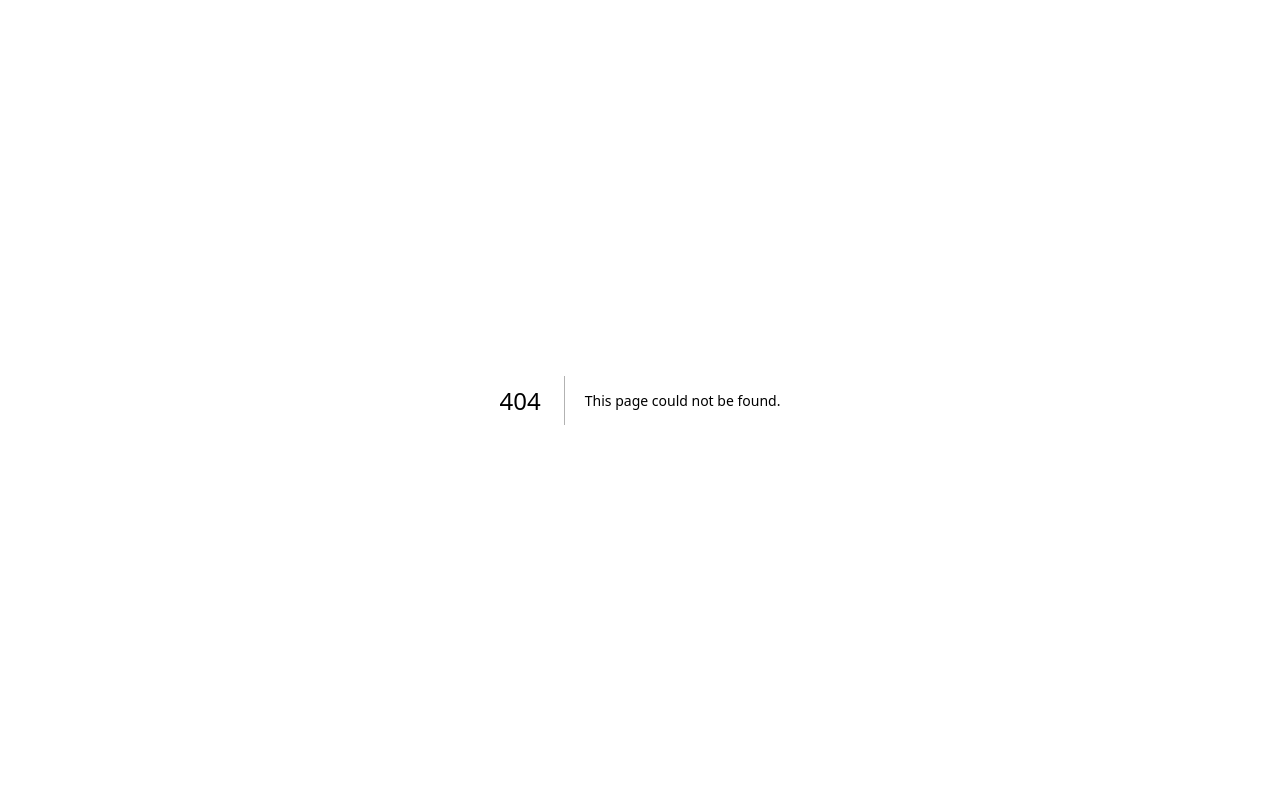
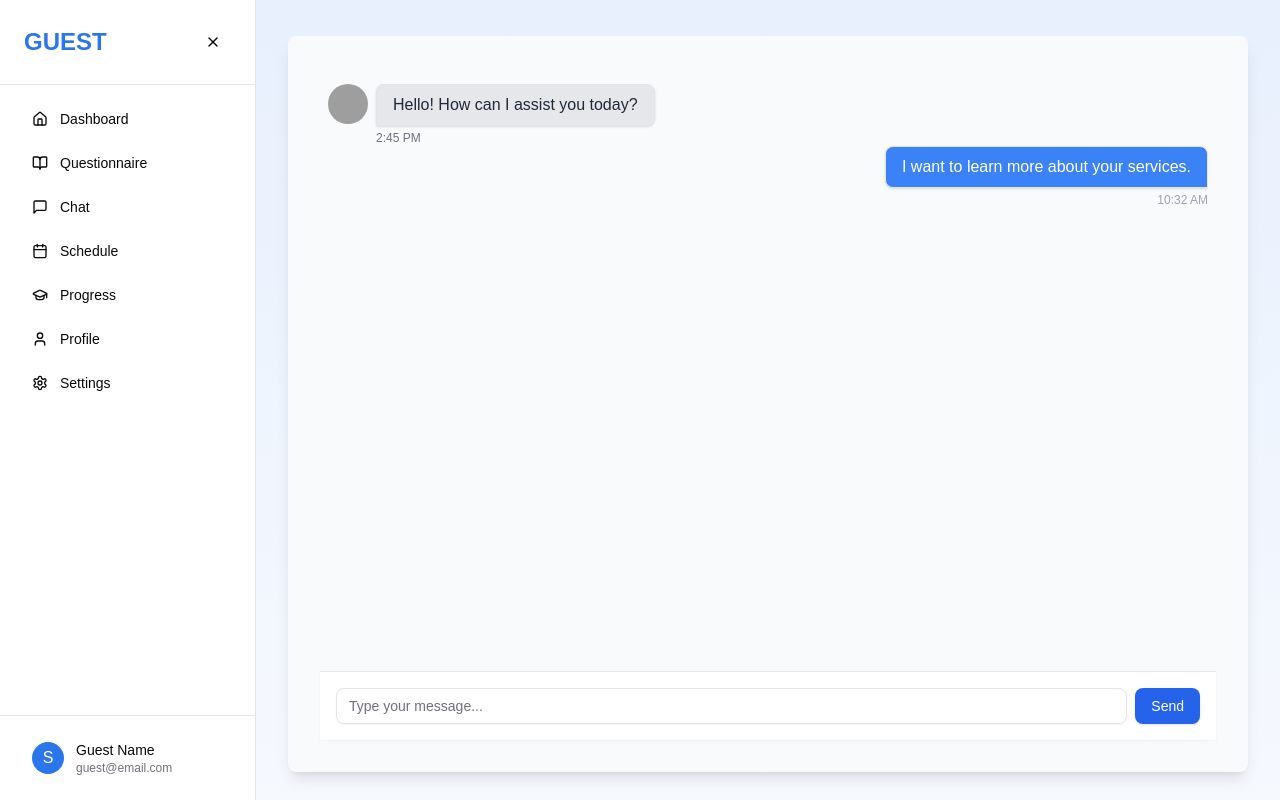
Before and after one commit to Learn-Aware/learnaware-ai, a Next.js app in the folder frontend/: page /guest/chat in a window 1280 px wide. Before the commit this address had no page. Built offline with nearby package versions, Linux system fonts and the light colour scheme; grey boxes are pictures that could not be loaded.

Commit message:
Add chat page component with message handling and UI elements

```diff
--- /dev/null
+++ b/frontend/app/guest/chat/page.tsx
@@ -0,0 +1,112 @@
+"use client";
+import React, { useState } from "react";
+import { Input } from "@/components/ui/input";
+import { Button } from "@/components/ui/button";
+import { ScrollArea } from "@/components/ui/scroll-area";
+import { Card } from "@/components/ui/card";
+import { Avatar, AvatarFallback, AvatarImage } from "@/components/ui/avatar";
+
+const ChatPage = () => {
+  const [messages, setMessages] = useState([
+    {
+      id: 1,
+      sender: "bot",
+      text: "Hello! How can I assist you today?",
+      time: "2:45 PM",
+    },
+    {
+      id: 2,
+      sender: "user",
+      text: "I want to learn more about your services.",
+      time: "10:32 AM",
+    },
+  ]);
+
+  const [userInput, setUserInput] = useState("");
+
+  const handleSendMessage = () => {
+    if (!userInput.trim()) return;
+
+    setMessages((prevMessages) => [
+      ...prevMessages,
+      {
+        id: Date.now(),
+        sender: "user",
+        text: userInput,
+        time: new Date().toLocaleTimeString([], {
+          hour: "2-digit",
+          minute: "2-digit",
+        }),
+      },
+      {
+        id: Date.now() + 1,
+        sender: "bot",
+        text: "Thank you! We'll get back to you soon.",
+        time: new Date().toLocaleTimeString([], {
+          hour: "2-digit",
+          minute: "2-digit",
+        }),
+      },
+    ]);
+    setUserInput("");
+  };
+
+  return (
+    <div className="flex flex-col h-full bg-gray-50 my-1 mx-0 p-8 shadow-lg rounded-lg">
+      <ScrollArea className="flex-1 p-2 space-y-2">
+        {messages.map((message) => (
+          <div
+            key={message.id}
+            className={`flex ${
+              message.sender === "user" ? "justify-end" : "justify-start"
+            }`}
+          >
+            {message.sender === "bot" && (
+              <Avatar className="mr-2">
+                <AvatarImage src="/bot-avatar.png" alt="Bot" />
+                <AvatarFallback>🤖</AvatarFallback>
+              </Avatar>
+            )}
+            <div className="flex flex-col">
+              <Card
+                className={`max-w-md px-4 py-2 shadow ${
+                  message.sender === "user"
+                    ? "bg-blue-500 text-white rounded-lg rounded-br-none"
+                    : "bg-gray-200 text-gray-800 rounded-lg rounded-bl-none"
+                }`}
+              >
+                {message.text}
+              </Card>
+              <span
+                className={`text-xs mt-1 ${
+                  message.sender === "user"
+                    ? "text-right text-gray-400"
+                    : "text-left text-gray-500"
+                }`}
+              >
+                {message.time}
+              </span>
+            </div>
+          </div>
+        ))}
+      </ScrollArea>
+
+      <div className="flex items-center p-4 bg-white border-t shadow-sm">
+        <Input
+          placeholder="Type your message..."
+          className="flex-1 mr-2 rounded-lg"
+          value={userInput}
+          onChange={(e) => setUserInput(e.target.value)}
+        />
+        <Button
+          onClick={handleSendMessage}
+          className="bg-blue-600 text-white hover:bg-blue-700 px-4 py-2 rounded-lg"
+        >
+          Send
+        </Button>
+      </div>
+    </div>
+  );
+};
+
+export default ChatPage;
--- /dev/null
+++ b/frontend/components/ui/avatar.tsx
@@ -0,0 +1,50 @@
+"use client"
+
+import * as React from "react"
+import * as AvatarPrimitive from "@radix-ui/react-avatar"
+
+import { cn } from "@/lib/utils"
+
+const Avatar = React.forwardRef<
+  React.ElementRef<typeof AvatarPrimitive.Root>,
+  React.ComponentPropsWithoutRef<typeof AvatarPrimitive.Root>
+>(({ className, ...props }, ref) => (
+  <AvatarPrimitive.Root
+    ref={ref}
+    className={cn(
+      "relative flex h-10 w-10 shrink-0 overflow-hidden rounded-full",
+      className
+    )}
+    {...props}
+  />
+))
+Avatar.displayName = AvatarPrimitive.Root.displayName
+
+const AvatarImage = React.forwardRef<
+  React.ElementRef<typeof AvatarPrimitive.Image>,
+  React.ComponentPropsWithoutRef<typeof AvatarPrimitive.Image>
+>(({ className, ...props }, ref) => (
+  <AvatarPrimitive.Image
+    ref={ref}
+    className={cn("aspect-square h-full w-full", className)}
+    {...props}
+  />
+))
+AvatarImage.displayName = AvatarPrimitive.Image.displayName
+
+const AvatarFallback = React.forwardRef<
+  React.ElementRef<typeof AvatarPrimitive.Fallback>,
+  React.ComponentPropsWithoutRef<typeof AvatarPrimitive.Fallback>
+>(({ className, ...props }, ref) => (
+  <AvatarPrimitive.Fallback
+    ref={ref}
+    className={cn(
+      "flex h-full w-full items-center justify-center rounded-full bg-muted",
+      className
+    )}
+    {...props}
+  />
+))
+AvatarFallback.displayName = AvatarPrimitive.Fallback.displayName
+
+export { Avatar, AvatarImage, AvatarFallback }
--- /dev/null
+++ b/frontend/components/ui/input.tsx
@@ -0,0 +1,22 @@
+import * as React from "react"
+
+import { cn } from "@/lib/utils"
+
+const Input = React.forwardRef<HTMLInputElement, React.ComponentProps<"input">>(
+  ({ className, type, ...props }, ref) => {
+    return (
+      <input
+        type={type}
+        className={cn(
+          "flex h-9 w-full rounded-md border border-input bg-transparent px-3 py-1 text-base shadow-sm transition-colors file:border-0 file:bg-transparent file:text-sm file:font-medium file:text-foreground placeholder:text-muted-foreground focus-visible:outline-none focus-visible:ring-1 focus-visible:ring-ring disabled:cursor-not-allowed disabled:opacity-50 md:text-sm",
+          className
+        )}
+        ref={ref}
+        {...props}
+      />
+    )
+  }
+)
+Input.displayName = "Input"
+
+export { Input }
--- /dev/null
+++ b/frontend/components/ui/scroll-area.tsx
@@ -0,0 +1,48 @@
+"use client"
+
+import * as React from "react"
+import * as ScrollAreaPrimitive from "@radix-ui/react-scroll-area"
+
+import { cn } from "@/lib/utils"
+
+const ScrollArea = React.forwardRef<
+  React.ElementRef<typeof ScrollAreaPrimitive.Root>,
+  React.ComponentPropsWithoutRef<typeof ScrollAreaPrimitive.Root>
+>(({ className, children, ...props }, ref) => (
+  <ScrollAreaPrimitive.Root
+    ref={ref}
+    className={cn("relative overflow-hidden", className)}
+    {...props}
+  >
+    <ScrollAreaPrimitive.Viewport className="h-full w-full rounded-[inherit]">
+      {children}
+    </ScrollAreaPrimitive.Viewport>
+    <ScrollBar />
+    <ScrollAreaPrimitive.Corner />
+  </ScrollAreaPrimitive.Root>
+))
+ScrollArea.displayName = ScrollAreaPrimitive.Root.displayName
+
+const ScrollBar = React.forwardRef<
+  React.ElementRef<typeof ScrollAreaPrimitive.ScrollAreaScrollbar>,
+  React.ComponentPropsWithoutRef<typeof ScrollAreaPrimitive.ScrollAreaScrollbar>
+>(({ className, orientation = "vertical", ...props }, ref) => (
+  <ScrollAreaPrimitive.ScrollAreaScrollbar
+    ref={ref}
+    orientation={orientation}
+    className={cn(
+      "flex touch-none select-none transition-colors",
+      orientation === "vertical" &&
+        "h-full w-2.5 border-l border-l-transparent p-[1px]",
+      orientation === "horizontal" &&
+        "h-2.5 flex-col border-t border-t-transparent p-[1px]",
+      className
+    )}
+    {...props}
+  >
+    <ScrollAreaPrimitive.ScrollAreaThumb className="relative flex-1 rounded-full bg-border" />
+  </ScrollAreaPrimitive.ScrollAreaScrollbar>
+))
+ScrollBar.displayName = ScrollAreaPrimitive.ScrollAreaScrollbar.displayName
+
+export { ScrollArea, ScrollBar }
--- a/frontend/package.json
+++ b/frontend/package.json
@@ -9,7 +9,9 @@
     "lint": "next lint"
   },
   "dependencies": {
+    "@radix-ui/react-avatar": "^1.1.2",
     "@radix-ui/react-radio-group": "^1.2.1",
+    "@radix-ui/react-scroll-area": "^1.2.2",
     "@radix-ui/react-separator": "^1.1.0",
     "@radix-ui/react-slot": "^1.1.0",
     "class-variance-authority": "^0.7.1",
```
Also changed, not shown: 1 other file (tests, documents, lock files or other folders).
